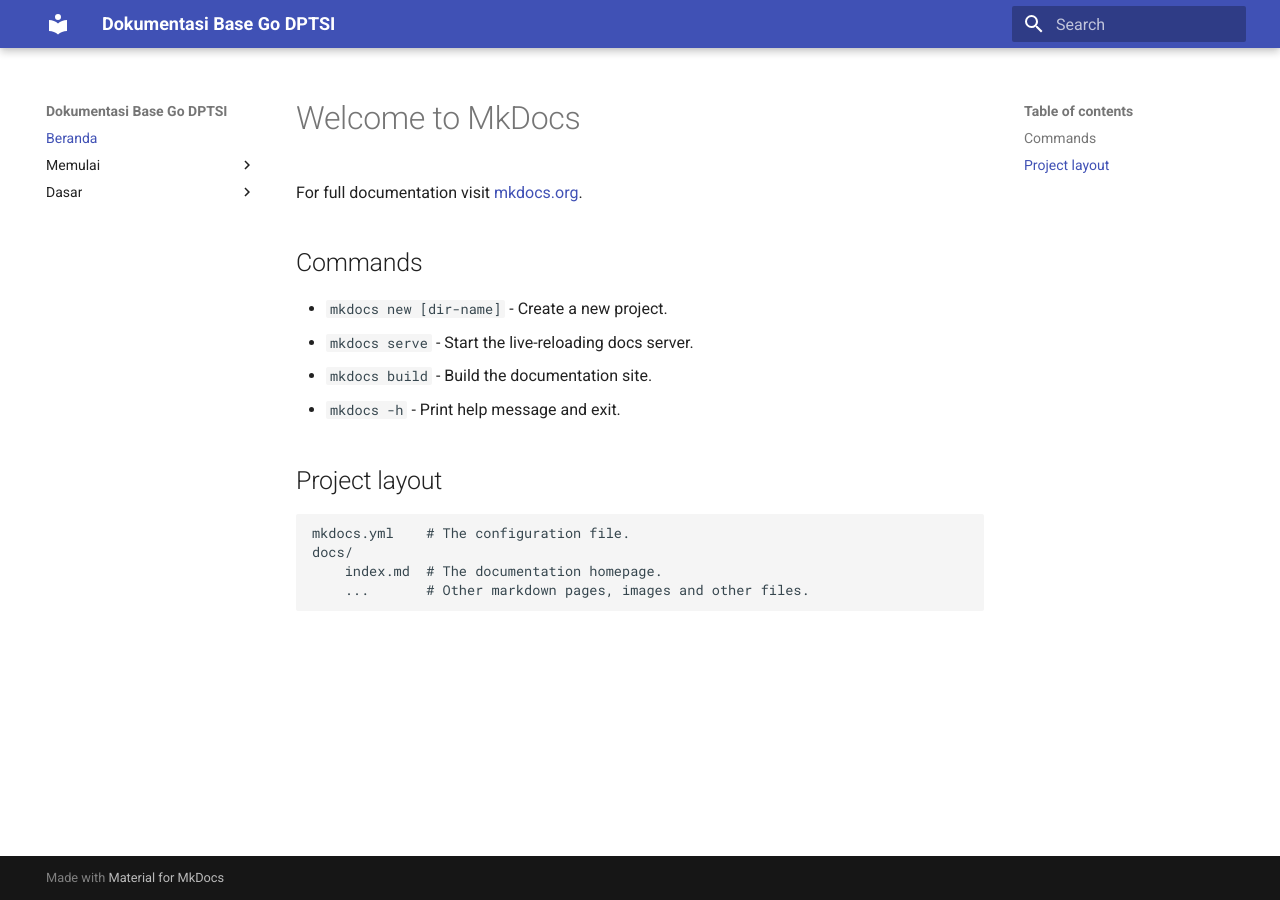
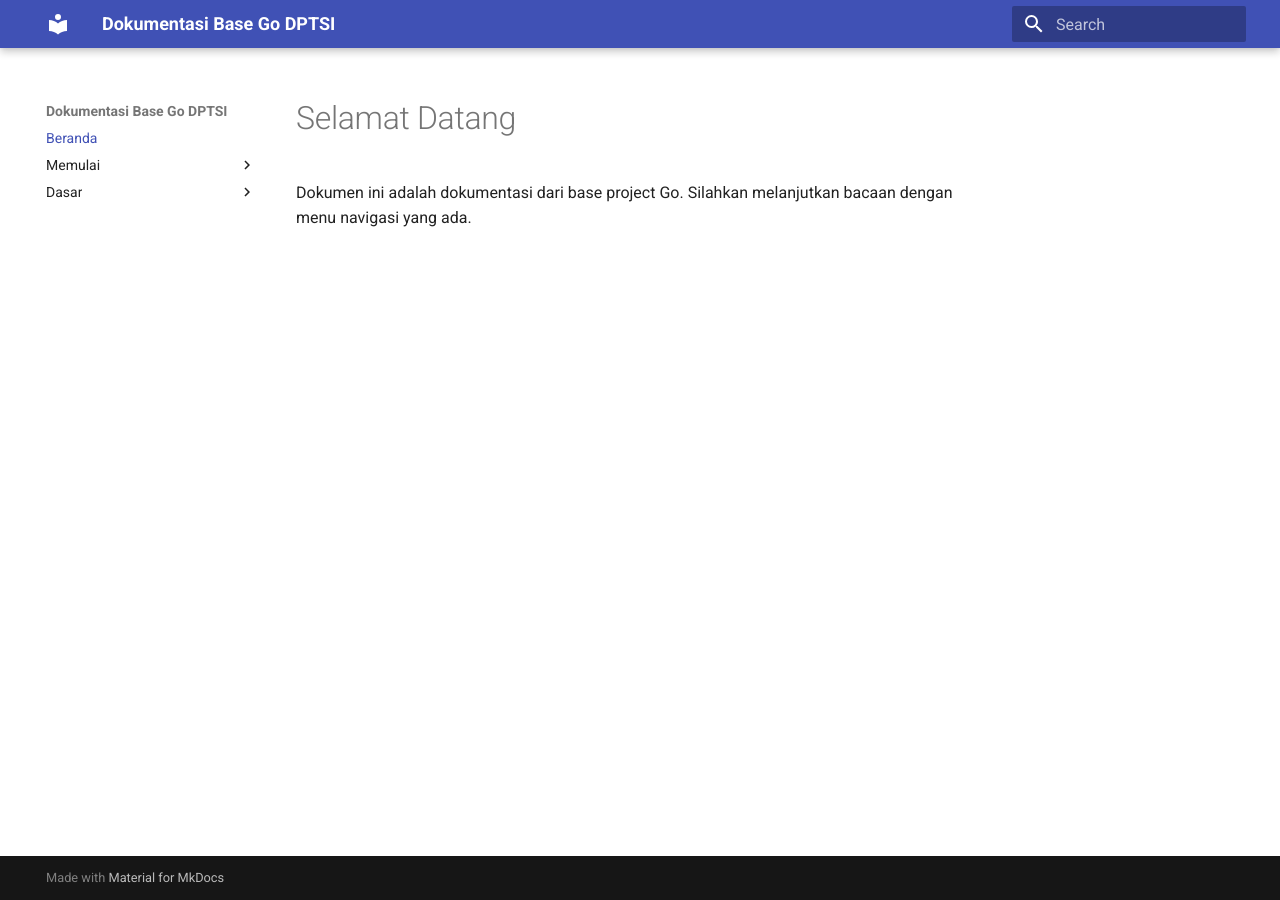
Before and after one commit to Marcellinom/saas-sample-product, an MkDocs documentation site: the page built from docs/index.md, in a window 1280 px wide. Built offline with MkDocs 1.6.1 and Material for MkDocs 9.7.7, drawn with Linux system fonts in a browser that asks for light colours.

Commit message:
docs: home page

```diff
--- a/docs/index.md
+++ b/docs/index.md
@@ -1,17 +1,3 @@
-# Welcome to MkDocs
+# Selamat Datang
 
-For full documentation visit [mkdocs.org](https://www.mkdocs.org).
-
-## Commands
-
-* `mkdocs new [dir-name]` - Create a new project.
-* `mkdocs serve` - Start the live-reloading docs server.
-* `mkdocs build` - Build the documentation site.
-* `mkdocs -h` - Print help message and exit.
-
-## Project layout
-
-    mkdocs.yml    # The configuration file.
-    docs/
-        index.md  # The documentation homepage.
-        ...       # Other markdown pages, images and other files.
+Dokumen ini adalah dokumentasi dari base project Go. Silahkan melanjutkan bacaan dengan menu navigasi yang ada.
```
